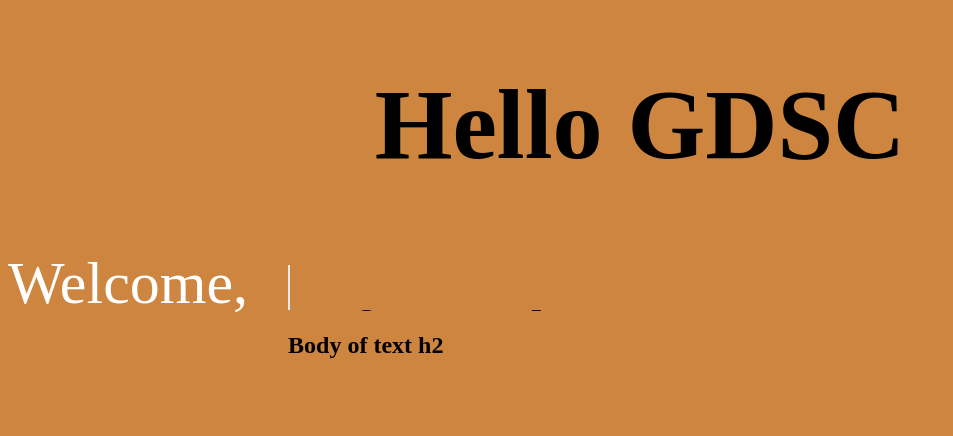
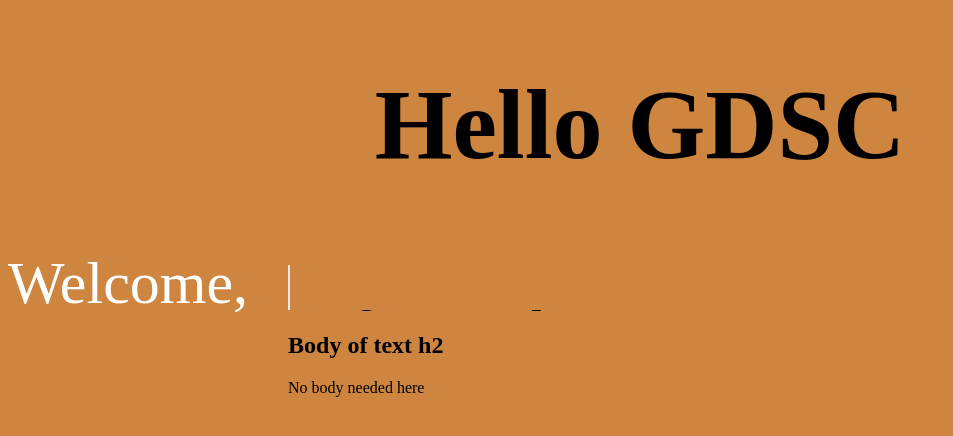
Before and after one commit to GDSC-IIIT-Kalyani/playground, a plain HTML site: page index.html in a window 1280 px wide. Shown: the whole page, without its empty margins (0-953 px from the left). Drawn offline with Linux system fonts and the light colour scheme.

Commit message:
Update index.html

```diff
--- a/index.html
+++ b/index.html
@@ -16,6 +16,7 @@
       <ul class="dynamic-text">
         <li><span>Google Developer Students Club's </span></li>
         <h2>Body of text h2</h2>
+        <p> No body needed here</p>
       </ul>
     </div>
 
```
